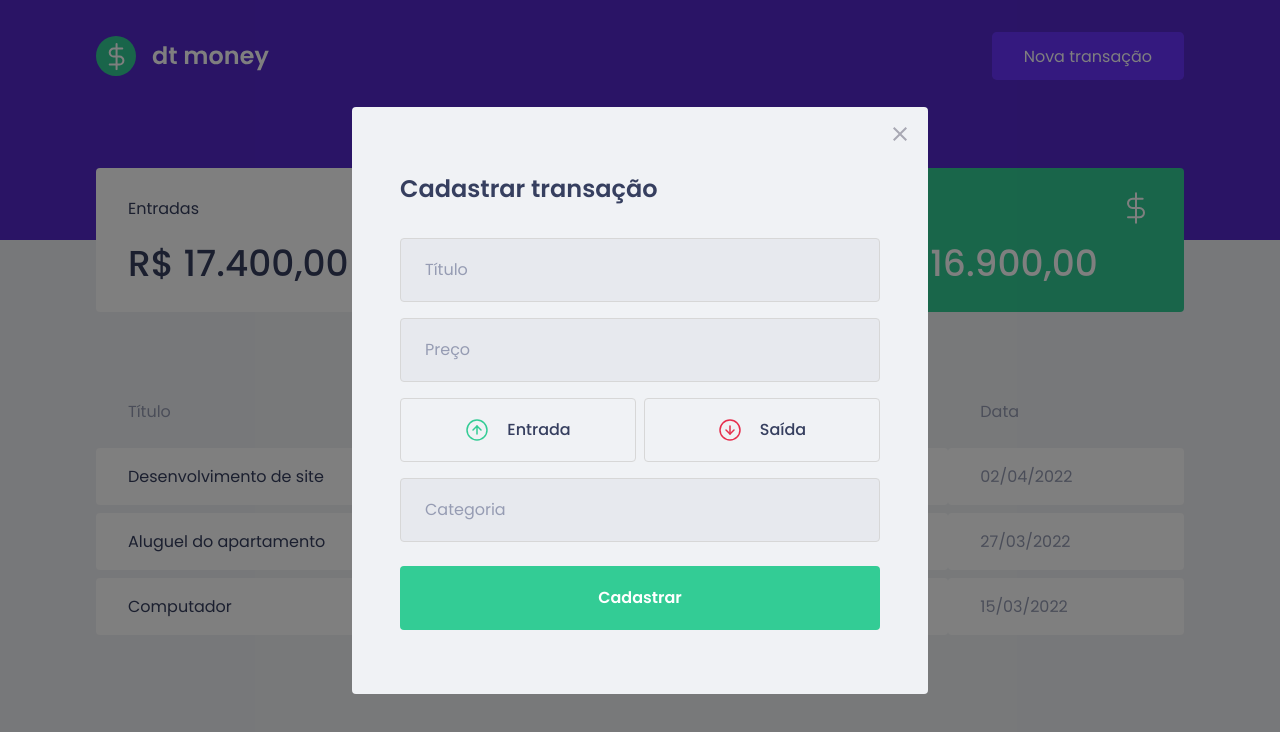
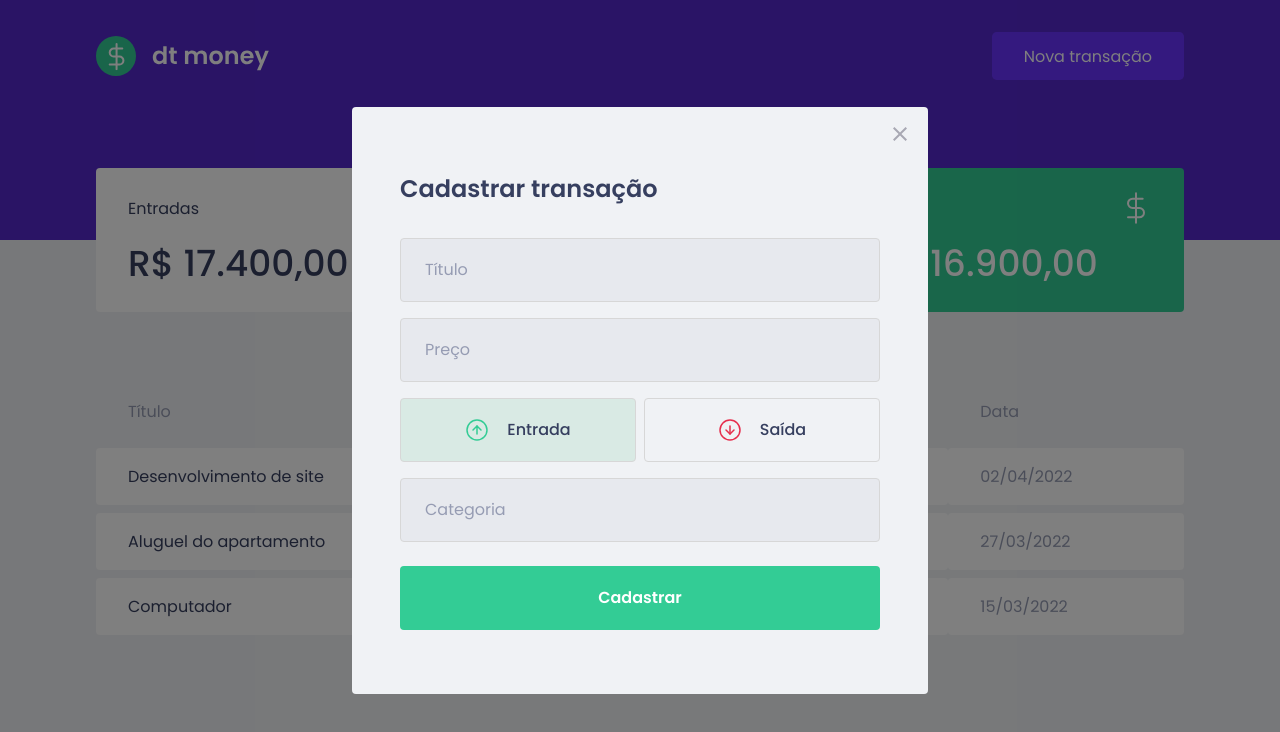
Before and after one commit to duardodev/dtmoney, a React (Vite) app: page / in a window 1280 px wide. Both pictures are taken after a click on the button "Nova transação". Shown: the top 732 px of the page. Built offline with nearby package versions, Linux system fonts and the light colour scheme; no server answers; what miragejs would draw is missing.

Commit message:
feat: add functionality and colors to buttons

```diff
--- a/src/components/NewTransactionModal/index.tsx
+++ b/src/components/NewTransactionModal/index.tsx
@@ -1,16 +1,19 @@
 import Modal from 'react-modal'
-import { Container, TransactionTypeContainer } from './styles'
+import { Container, TransactionTypeContainer, RadioBox } from './styles'
 
 import closeIcon from '../../assets/close.svg'
 import incomeIcon from '../../assets/income.svg'
 import outcomeIcon from '../../assets/outcome.svg'
+import { useState } from 'react'
 
 interface NewTransactionModalProps {
-  isOpen: boolean,
-  onRequestClose: () => void
+  isOpen: boolean;
+  onRequestClose: () => void;
 }
 
 export function NewTransactionModal({ isOpen, onRequestClose }: NewTransactionModalProps) {
+  const [type, setType] = useState('deposit')
+
   return (
     <Modal
       isOpen={isOpen}
@@ -40,15 +43,25 @@ export function NewTransactionModal({ isOpen, onRequestClose }: NewTransactionMo
         />
 
         <TransactionTypeContainer>
-          <button type="button">
+          <RadioBox
+            type="button"
+            onClick={() => { setType('deposit') }}
+            isActive={type == 'deposit'}
+            activeColor="green"
+          >
             <img src={incomeIcon} alt="Entrada" />
             <span>Entrada</span>
-          </button>
+          </RadioBox>
 
-          <button type="button">
+          <RadioBox
+            type="button"
+            onClick={() => { setType('withdraw') }}
+            isActive={type == 'withdraw'}
+            activeColor="red"
+          >
             <img src={outcomeIcon} alt="Saída" />
             <span>Saída</span>
-          </button>
+          </RadioBox>
         </TransactionTypeContainer>
 
         <input
--- a/src/components/NewTransactionModal/styles.ts
+++ b/src/components/NewTransactionModal/styles.ts
@@ -1,5 +1,5 @@
 import styled from 'styled-components'
-import { darken } from 'polished'
+import { darken, transparentize } from 'polished'
 
 export const Container = styled.form`
   h2 {
@@ -58,9 +58,24 @@ export const TransactionTypeContainer = styled.div`
   display: grid;
   grid-template-columns: 1fr 1fr;
   gap: 0.5rem;
+`
 
-  button {
-    background-color: transparent;
+interface RadioBoxProps {
+  isActive: boolean;
+  activeColor: 'green' | 'red';
+}
+
+const colors = {
+  green: '#12a454',
+  red: '#e52e4d'
+}
+
+export const RadioBox = styled.button<RadioBoxProps>`
+  background-color: ${props => props.isActive
+    ? transparentize(0.9, colors[props.activeColor])
+    : 'transparent'
+  };
+
   height: 4rem;
 
   display: flex;
@@ -87,5 +102,4 @@ export const TransactionTypeContainer = styled.div`
     font-size: 1rem;
     font-weight: 500;
   }
-  }
 `
```
Lines whose indentation alone changed are shown as unchanged.
